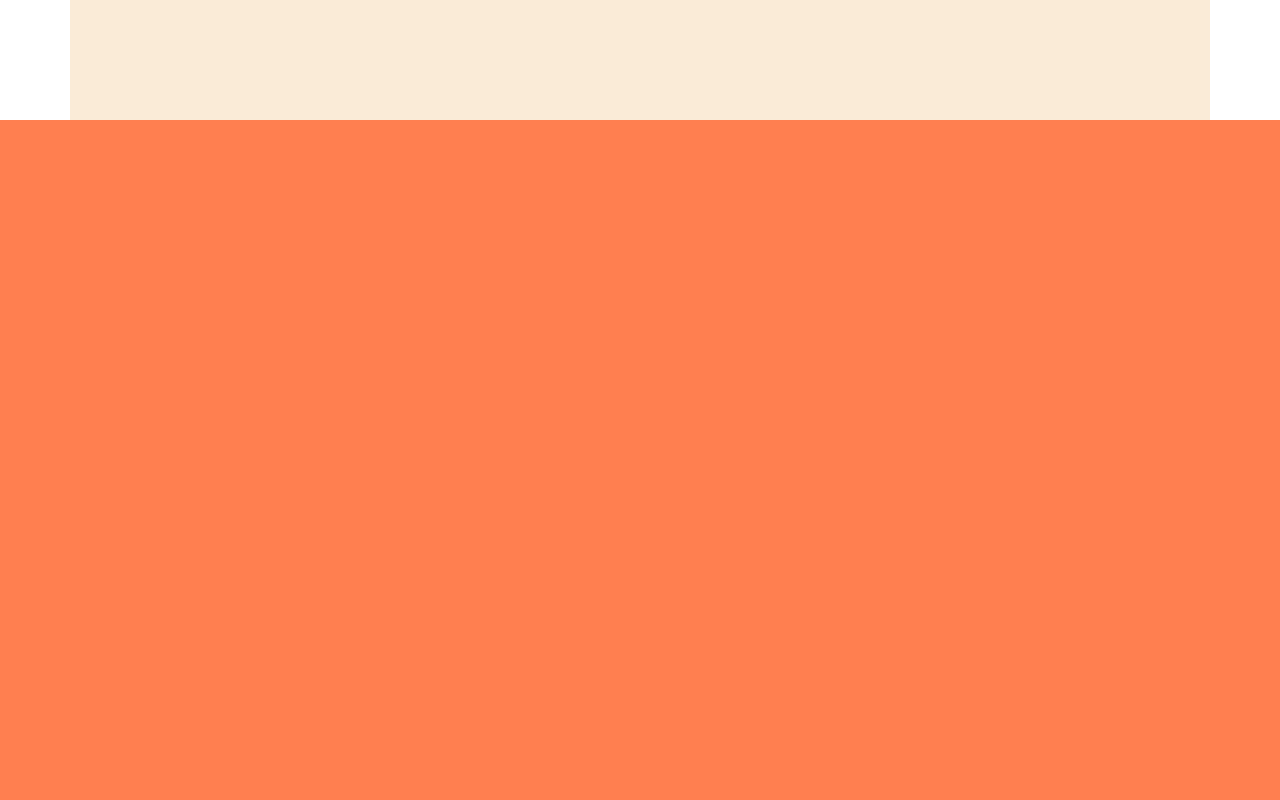
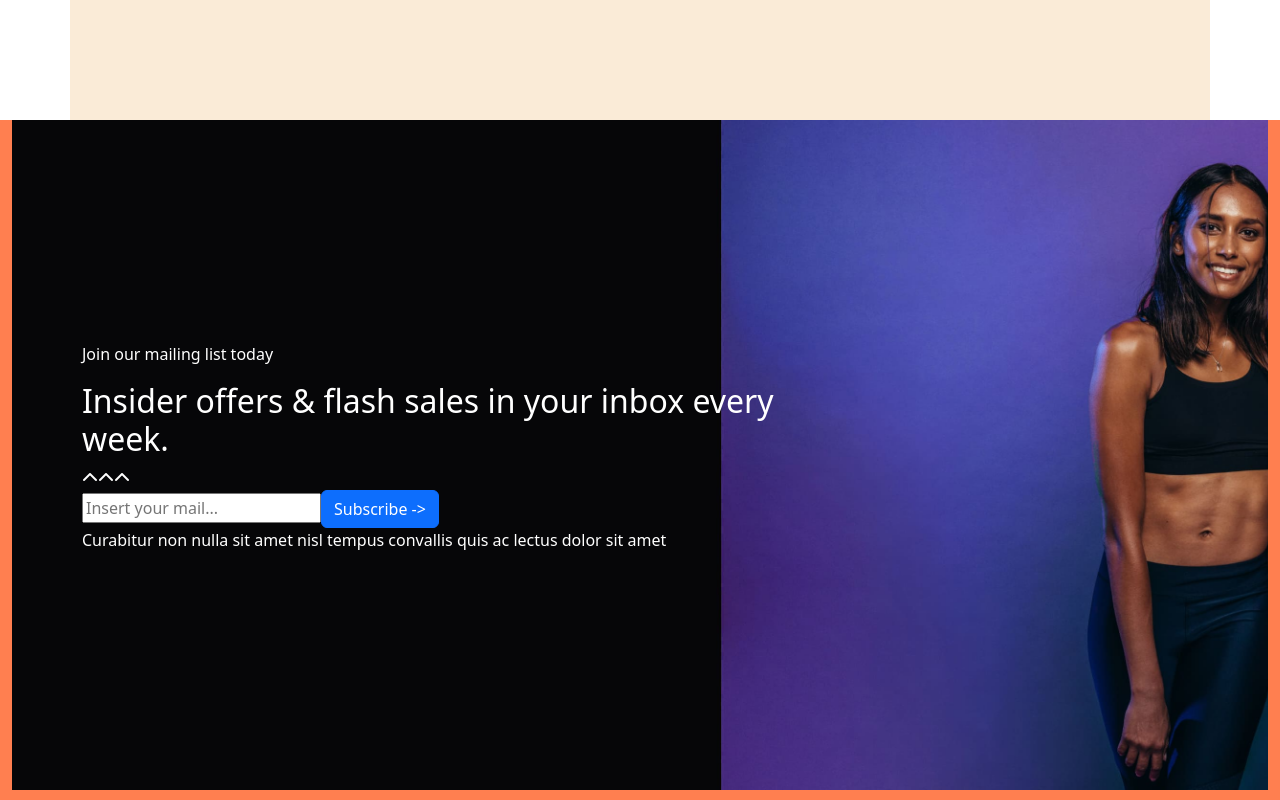
Before and after one commit to emanuele-pogliari/proj-html-vuejs, a Vue app: page / in a window 1280 px wide. Shown: the part 3180-3980 px from the top of the page. Built offline with nearby package versions, Linux system fonts and the light colour scheme.

Commit message:
join section filled with static data

```diff
--- a/src/components/AppJoin.vue
+++ b/src/components/AppJoin.vue
@@ -6,6 +6,24 @@ export default{
 
 <template>
 <div class="container-fluid" id="join">
+<div class="mail d-flex align-items-center">
+  <div class="container">
+    <div class="row w-100 h-100">
+      <div class="left col-8  bg-white h-100 bg-transparent text-white">
+        <p>Join our mailing list today</p>
+        <h2>Insider offers & flash sales in your inbox every week.</h2>
+        <div class="">
+          <i class="fa-solid fa-chevron-up"></i>
+          <i class="fa-solid fa-chevron-up"></i>
+          <i class="fa-solid fa-chevron-up"></i>
+        </div>
+        <input type="email" placeholder="Insert your mail...">
+        <button class="btn btn-primary">Subscribe -></button>
+        <p>Curabitur non nulla sit amet nisl tempus convallis quis ac lectus dolor sit amet</p>
+      </div>
+    </div>
+  </div>
+</div>
 </div>
 
 </template>
@@ -14,5 +32,13 @@ export default{
 #join{
     background-color: coral;
     height: 730px;
+
+    .mail{
+        background-image: url(/public/images/banner1-2x.jpg);
+        width: 100%;
+        background-color: purple;
+        height: 670px;
+        background-size: cover;
+    }
 }
 </style>
```
Also changed, not shown: src/components/AppHeader.vue (line endings or trailing spaces).
